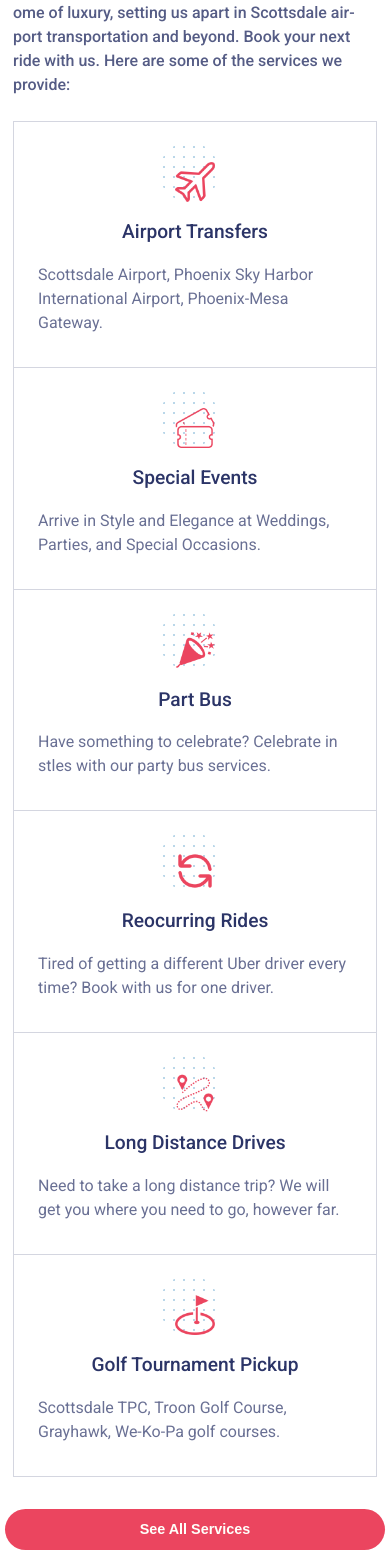
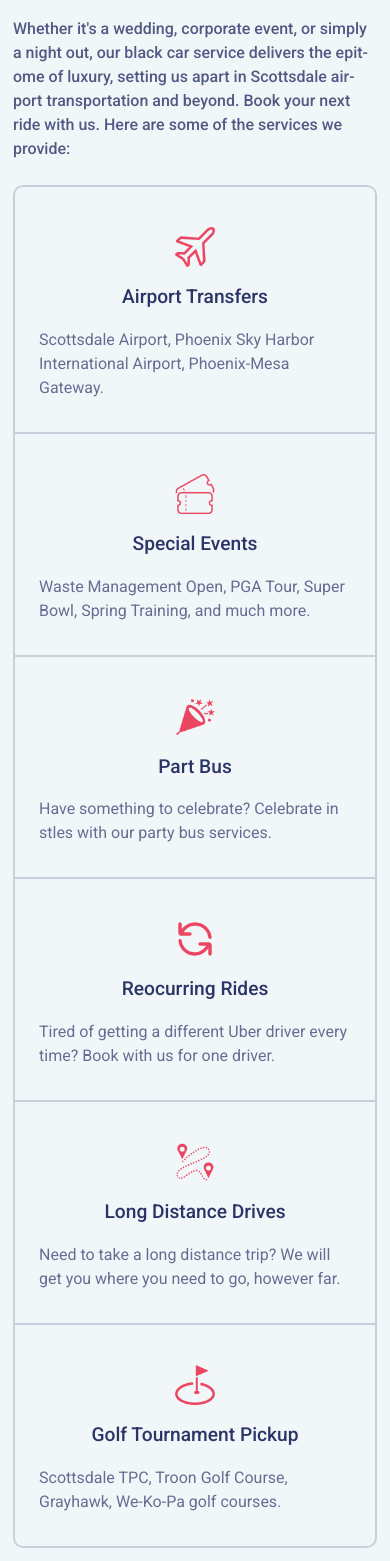
Before and after one commit to ChristianWare/Nier-Transport-Redesign, a Next.js app: page / in a window 390 px wide. Shown: the part 2267-3828 px from the top of the page. Built offline with nearby package versions, Linux system fonts and the light colour scheme.

Commit message:
Services Section Background Update

```diff
--- a/src/app/components/ServicesSection/ServicesSection.module.css
+++ b/src/app/components/ServicesSection/ServicesSection.module.css
@@ -1,10 +1,14 @@
 .container {
+  padding-top: 8rem;
   padding-bottom: 8rem;
   width: 100%;
+  background-color: var(--lightBlue);
 }
 
 .content {
   padding: 5rem;
+  /* background-color: var(--cream); */
+  border-radius: 10px;
 }
 
 .heading {
@@ -32,7 +36,7 @@
   gap: 2rem;
   position: relative;
   border-right: 0px;
-  border: 1px solid var(--border);
+  border: 2px solid var(--border);
   padding: 4rem 3rem;
 }
 
@@ -44,24 +48,28 @@
 
 .card:nth-child(1) {
   border-right: 0px;
+  border-top-left-radius: 10px;
 }
 
 .card:nth-child(3) {
   border-left: 0px;
-  border-top: 1px solid var(--border);
+  border-top: 2px solid var(--border);
+  border-top-right-radius: 10px;
 }
 
 .card:nth-child(4) {
-  border-top: 1px solid var(--border);
+  border-top: 2px solid var(--border);
   border-right: 0px;
+  border-bottom-left-radius: 10px;
 }
 
 .card:nth-child(5) {
-  border-left: 1px solid var(--border);
+  border-left: 2px solid var(--border);
 }
 
 .card:nth-child(6) {
   border-left: 0px;
+  border-bottom-right-radius: 10px;
 }
 
 .card::after {
@@ -104,22 +112,30 @@
     grid-template-columns: repeat(2, 1fr);
   }
 
+  .card:nth-child(2) {
+    border-top-right-radius: 10px;
+  }
+
   .card:nth-child(3) {
-    border-left: 1px solid var(--border);
+    border-top-right-radius: 0px;
+    border-left: 2px solid var(--border);
     border-right: 0px;
   }
 
   .card:nth-child(4) {
-    border-right: 1px solid var(--border);
+    border-top-right-radius: 0px;
+    border-bottom-left-radius: 0px;
+    border-right: 2px solid var(--border);
     border-bottom: 0px;
   }
 
   .card:nth-child(5) {
+    border-bottom-left-radius: 10px;
     border-right: 0px;
   }
 
   .card:nth-child(6) {
-    border-left: 1px solid var(--border);
+    border-left: 2px solid var(--border);
   }
 }
 
@@ -131,11 +147,27 @@
   .card:nth-child(1),
   .card:nth-child(3),
   .card:nth-child(5) {
-    border-right: 1px solid var(--border);
+    border-right: 2px solid var(--border);
+  }
+
+  .card:nth-child(1) {
+    border-top-right-radius: 10px;
+    border-bottom: 0px;
+  }
+
+  .card:nth-child(2) {
+    border-top-right-radius: 0px;
+    border-bottom: 0px;
   }
 
   .card:nth-child(5) {
+    border-bottom-left-radius: 0px;
     border-bottom: 0px;
+  }
+
+  .card:nth-child(6) {
+    border-bottom-left-radius: 10px;
+    /* border-bottom: 0px; */
   }
 }
 
--- a/src/app/components/ServicesSection/ServicesSection.tsx
+++ b/src/app/components/ServicesSection/ServicesSection.tsx
@@ -6,8 +6,8 @@ import Button from "../Button/Button";
 
 const ServicesSection = () => {
   return (
-    <LayoutWrapper>
-      <section className={styles.container}>
+    <section className={styles.container}>
+      <LayoutWrapper>
         <div className={styles.content}>
           <h2 className={styles.heading}>Our Services</h2>
           <p className={styles.copy}>
@@ -35,8 +35,8 @@ const ServicesSection = () => {
         <div className={styles.btnContainer}>
           <Button href='/' text='See All Services' btnType='primary' />
         </div>
-      </section>
-    </LayoutWrapper>
+      </LayoutWrapper>
+    </section>
   );
 };
 
--- a/src/app/globals.css
+++ b/src/app/globals.css
@@ -1,6 +1,6 @@
 :root {
   --darkBlue: #2b3467;
-  --lightBlue: #bad7e9;
+  --lightBlue: #f1f7f9;
   --cream: #fefffa;
   --red: #eb455f;
   --border: rgba(43, 52, 103, 0.2);
--- a/src/app/lib/data.ts
+++ b/src/app/lib/data.ts
@@ -18,7 +18,7 @@ export const servicesSection = [
     icon: Event,
     service: "Special Events",
     descr:
-      "Arrive in Style and Elegance at Weddings, Parties, and Special Occasions.",
+      "Waste Management Open, PGA Tour, Super Bowl, Spring Training, and much more. ",
   },
   {
     id: 3,
```
